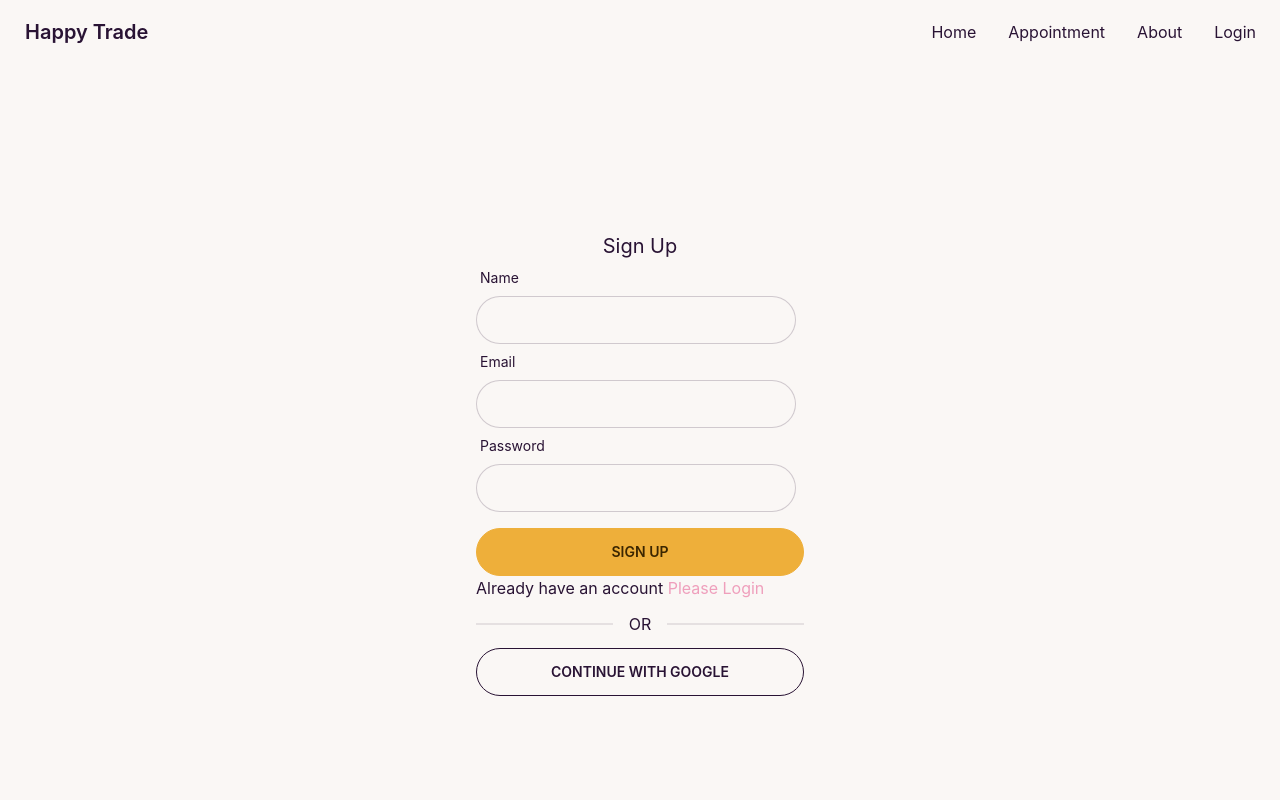
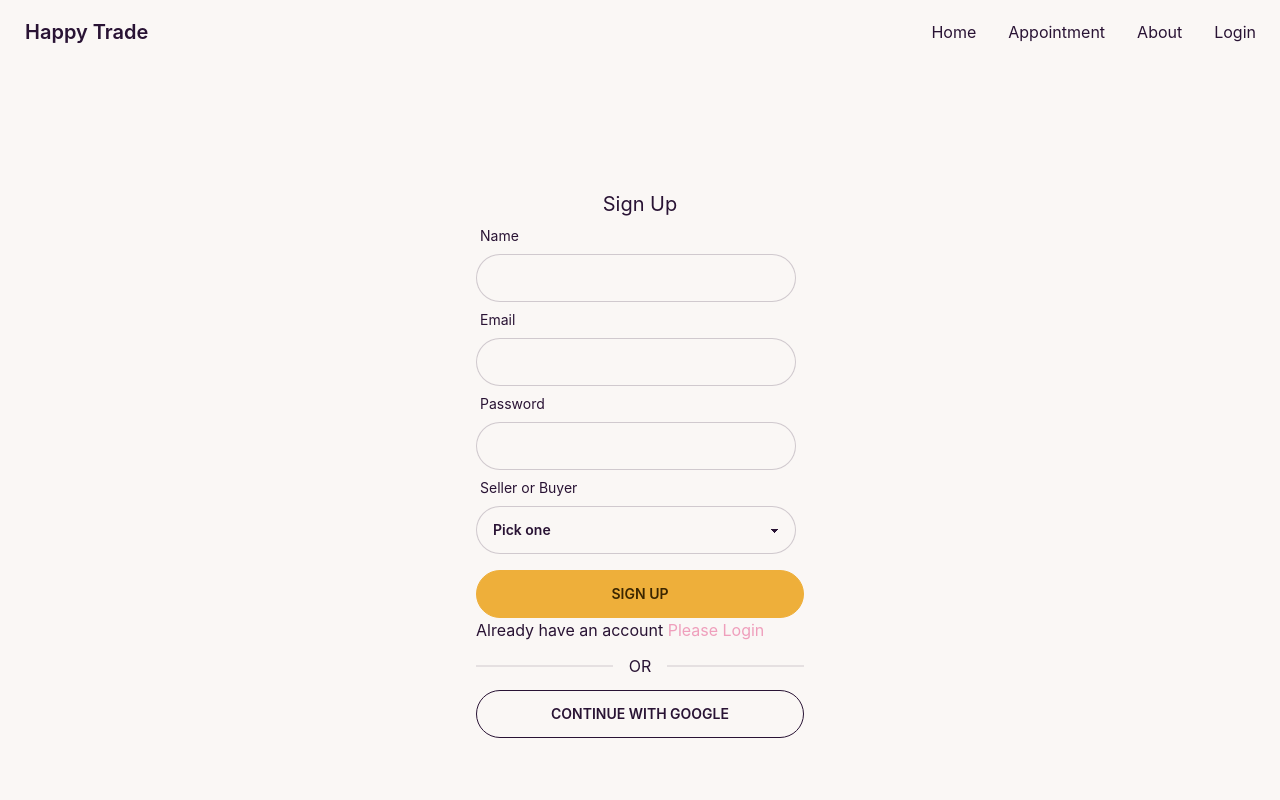
Before and after one commit to AhmedJobaer/happy_trade-client, a React (Create React App) app: page /signup in a window 1280 px wide. Shown: the top 800 px of the page. Built offline with nearby package versions, Linux system fonts and the light colour scheme; no server answers.

Commit message:
Authentication ok

```diff
--- /dev/null
+++ b/src/Pages/Dashobard/Dashboard.js
@@ -0,0 +1,11 @@
+import React from 'react';
+
+const Dashboard = () => {
+    return (
+        <div>
+            <h2>Commin sonnon</h2>
+        </div>
+    );
+};
+
+export default Dashboard;
--- a/src/Pages/Home/Login/Login.js
+++ b/src/Pages/Home/Login/Login.js
@@ -42,7 +42,7 @@ const Login = () => {
                         <input type="text"
                             {...register("email", { required: "Email is required" })}
                             className="input input-bordered w-full max-w-xs" />
-                        {/* {errors.email && <p className='text-red-600' >{errors.email?.message}</p>} */}
+                        {errors.email && <p className='text-red-600' >{errors.email?.message}</p>}
                     </div>
                     <div className="form-control w-full max-w-xs">
                         <label className="label">
@@ -54,14 +54,14 @@ const Login = () => {
                                 minLength: { value: 6, message: "Password must be 6 charactors!" }
                             })}
                             className="input input-bordered w-full max-w-xs" />
-                        {/* {errors.password && <p className='text-red-600'>{errors.password?.message}</p>} */}
+                        {errors.password && <p className='text-red-600'>{errors.password?.message}</p>}
                         <label className="label">
                             <span className="label-text">Forget Password</span>
                         </label>
                     </div>
                     <input className='btn btn-accent w-full' value="Login" type="submit" />
                     <div>
-                        {/*  {loginError && <p className='text-red-600'>{loginError}</p>} */}
+                        {loginError && <p className='text-red-600'>{loginError}</p>}
                     </div>
                 </form>
                 <p>New to Doctors Portal? <Link className='text-secondary' to='/signup'>Create new account</Link></p>
--- a/src/Pages/Home/Products/Products.js
+++ b/src/Pages/Home/Products/Products.js
@@ -3,12 +3,29 @@ import { useLoaderData } from 'react-router-dom';
 
 const Products = () => {
 
-    const loader = useLoaderData();
-    console.log(loader);
+    const products = useLoaderData();
+    console.log(products);
+
 
     return (
         <div>
-            <h2>This is product</h2>
+            <h2 className='text-3xl my-5 text-center'>This is product</h2>
+            <div className='grid gap-6 grid-cols-1 md:grid-cols-2 lg:grid-cols-3 mt-6'>
+                {
+                    products.map(product => <div key={product._id} className="card w-96 bg-base-100 shadow-xl">
+                        <figure><img src={product.img} alt="Shoes" /></figure>
+                        <div className="card-body">
+                            <h2 className="card-title">{product.name}
+                                <div className="badge badge-secondary">NEW</div></h2>
+                            <p>If a dog chews shoes whose shoes does he choose?</p>
+                            <div className="badge badge-accent p-3">Price: {product.price}</div>
+                            <div className="card-actions justify-end">
+                                <button className="btn btn-primary">Buy Now</button>
+                            </div>
+                        </div>
+                    </div>)
+                }
+            </div>
         </div>
     );
 };
--- a/src/Pages/Home/Signup/Signup.js
+++ b/src/Pages/Home/Signup/Signup.js
@@ -1,13 +1,14 @@
 import React, { useContext, useState } from 'react';
 import { useForm } from 'react-hook-form';
-import { Link } from 'react-router-dom';
+import { Link, useNavigate } from 'react-router-dom';
 import { AuthContext } from '../../../context/AuthProvider';
 
 const Signup = () => {
 
     const { register, handleSubmit, formState: { errors } } = useForm();
     const { createUser, updateUser } = useContext(AuthContext);
-    const [signUpError, setSignUPError] = useState('')
+    const [signUpError, setSignUPError] = useState('');
+    const navigate = useNavigate();
 
     const handleSignUp = (data) => {
         console.log(data);
@@ -21,7 +22,9 @@ const Signup = () => {
                     displayName: data.name
                 }
                 updateUser(userInfo)
-                    .then(() => { })
+                    .then(() => {
+                        navigate('/');
+                    })
                     .catch(err => console.log(err));
             })
             .catch(error => {
@@ -57,6 +60,16 @@ const Signup = () => {
                         })} className="input input-bordered w-full max-w-xs" />
                         {errors.password && <p className='text-red-500'>{errors.password.message}</p>}
                     </div>
+                    <div className="form-control w-full max-w-xs">
+                        <label className="label">
+                            <span className="label-text">Seller or Buyer</span>
+                        </label>
+                        <select className="select select-bordered">
+                            <option disabled selected>Pick one</option>
+                            <option>Seller</option>
+                            <option>Buyer</option>
+                        </select>
+                    </div>
                     <input className='btn btn-accent w-full mt-4' value="Sign Up" type="submit" />
                     {signUpError && <p className='text-red-600'>{signUpError}</p>}
                 </form>
--- a/src/Pages/Routes/PrivateRoute.js
+++ b/src/Pages/Routes/PrivateRoute.js
@@ -1,6 +1,7 @@
 import React, { useContext } from 'react';
 import { Navigate, useLocation } from 'react-router-dom';
-import { AuthContext } from '../../contexts/AuthProvider';
+import { AuthContext } from '../../context/AuthProvider';
+
 
 const PrivateRoute = ({ children }) => {
     const { user, loading } = useContext(AuthContext);
--- a/src/context/AuthProvider.js
+++ b/src/context/AuthProvider.js
@@ -24,7 +24,7 @@ const AuthProvider = ({ children }) => {
     }
 
     const updateUser = (userInfo) => {
-        return updateProfile(user, userInfo);
+        return updateProfile(auth.currentUser, userInfo);
     }
 
     const logOut = () => {
```
Also changed, not shown: src/Pages/Routes/Routes.js (+7 -1 lines).
